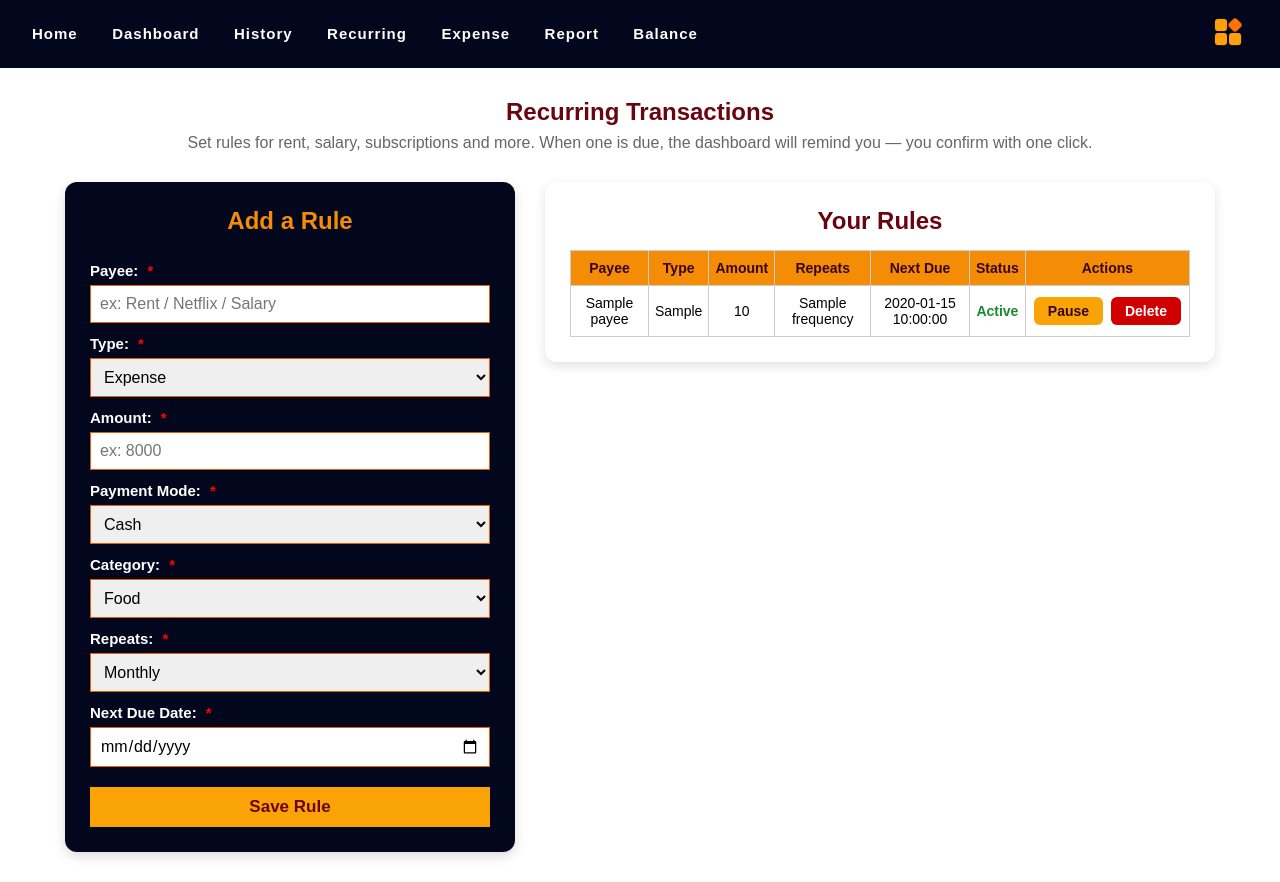
After one commit to Arya13819/Kharcha-Khabhar-K2, a Flask app: page /recurring in a window 1280 px wide. The commit adds this page. Run offline with Flask 3, Linux system fonts and the light colour scheme; the visitor is signed in with stand-in values (Sample User, id 1); a database or web service that is not in the repository returns one stand-in record (values such as "Sample title"); some libraries are stand-ins or nearby versions.

Commit message:
v1.2: recurring transactions with due reminders

```diff
--- a/app.py
+++ b/app.py
@@ -21,9 +21,11 @@ from fpdf import FPDF
 from database import (
     get_db_connection, get_cursor, month_expr, create_tables, IS_POSTGRES
 )
+from recurring import recurring_bp
 
 app = Flask(__name__)
 bcrypt = Bcrypt(app)
+app.register_blueprint(recurring_bp)
 
 # Secret key comes from the environment in production (never hardcode it).
 app.secret_key = os.environ.get("SECRET_KEY", "dev-only-key-change-me")
--- a/static/app.js
+++ b/static/app.js
@@ -147,6 +147,21 @@ document.addEventListener("DOMContentLoaded", function () {
         removeQueryParam("submitted");
     }
 
+    if (params.has("recurring_added") && params.get("recurring_added") === "true") {
+        alert("Recurring transaction added to your history!");
+        removeQueryParam("recurring_added");
+    }
+
+    if (params.has("saved") && params.get("saved") === "true") {
+        alert("Recurring rule saved!");
+        removeQueryParam("saved");
+    }
+
+    if (params.has("deleted_rule") && params.get("deleted_rule") === "true") {
+        alert("Recurring rule deleted.");
+        removeQueryParam("deleted_rule");
+    }
+
     if (params.has("updated") && params.get("updated") === "true") {
         alert("Transaction updated!");
         removeQueryParam("updated");
--- a/static/styles.css
+++ b/static/styles.css
@@ -879,3 +879,164 @@ tr:nth-child(even) {
     .chart-box { padding: 15px 10px; }
     .chart-box h3 { font-size: 17px; }
 }
+
+
+/* ================= Recurring transactions (v1.2) ================= */
+.recurring-page {
+    padding: 30px 20px;
+    max-width: 1150px;
+    margin: auto;
+}
+
+.recurring-page h1 {
+    text-align: center;
+    color: var(--Rosewood);
+    margin-bottom: 8px;
+}
+
+.recurring-sub {
+    text-align: center;
+    color: #666;
+    margin-bottom: 30px;
+}
+
+.recurring-grid {
+    display: flex;
+    flex-wrap: wrap;
+    gap: 30px;
+    align-items: flex-start;
+    justify-content: center;
+}
+
+.recurring-form-box {
+    flex: 1 1 320px;
+    max-width: 400px;
+    background: var(--Rich_black);
+    border-radius: 12px;
+    padding: 25px;
+    box-shadow: 0 4px 12px rgba(0,0,0,0.15);
+}
+
+.recurring-form-box h2 {
+    color: var(--Princeton_orange);
+    text-align: center;
+    margin-bottom: 15px;
+}
+
+.rec-form { display: flex; flex-direction: column; }
+
+.rec-form label {
+    color: white;
+    font-weight: bold;
+    font-size: 15px;
+    margin-top: 12px;
+    text-align: left;
+}
+
+.rec-form input, .rec-form select {
+    padding: 9px;
+    margin-top: 6px;
+    border: 1px solid var(--Persimmon);
+    box-sizing: border-box;
+    width: 100%;
+    font-size: 16px;
+}
+
+.rec-form button {
+    margin-top: 20px;
+    padding: 10px;
+    font-size: 17px;
+    font-weight: 700;
+    color: var(--Rosewood);
+    background-color: var(--Orange_web);
+    border: none;
+    cursor: pointer;
+}
+
+.rec-form button:hover { background: #ff9800; color: black; }
+
+.recurring-list-box {
+    flex: 2 1 420px;
+    background: #fff;
+    border-radius: 12px;
+    padding: 25px;
+    box-shadow: 0 4px 12px rgba(0,0,0,0.12);
+}
+
+.recurring-list-box h2 {
+    color: var(--Rosewood);
+    text-align: center;
+    margin-bottom: 15px;
+}
+
+.rules-scroll { overflow-x: auto; -webkit-overflow-scrolling: touch; }
+
+.recurring-list-box table { width: 100%; min-width: 620px; box-shadow: none; }
+.recurring-list-box th, .recurring-list-box td { font-size: 14px; padding: 9px 6px; }
+
+.no-rules { text-align: center; color: #888; padding: 30px 10px; }
+
+.due-badge {
+    background: var(--Engineering_orange);
+    color: white;
+    font-size: 11px;
+    font-weight: bold;
+    padding: 2px 7px;
+    border-radius: 10px;
+    margin-left: 6px;
+    white-space: nowrap;
+}
+
+.status-active { color: #1a8a2e; font-weight: bold; }
+.status-paused { color: #999; font-weight: bold; }
+
+/* Dashboard reminder cards */
+.reminder-title {
+    color: var(--Penn_red);
+    margin-bottom: 12px;
+}
+
+#due-reminders { max-width: 800px; margin: 0 auto 30px auto; }
+
+.reminder-card {
+    display: flex;
+    justify-content: space-between;
+    align-items: center;
+    gap: 12px;
+    background: #FFF6E5;
+    border-left: 6px solid var(--Selective_yellow);
+    border-radius: 8px;
+    padding: 14px 18px;
+    margin-bottom: 10px;
+    box-shadow: 0 2px 8px rgba(0,0,0,0.08);
+}
+
+.reminder-info { font-size: 15px; color: var(--Rich_black); }
+
+.reminder-date {
+    display: block;
+    font-size: 13px;
+    color: #8a6d00;
+    margin-top: 3px;
+}
+
+.reminder-btn {
+    background: var(--Engineering_orange);
+    color: white;
+    border: none;
+    font-weight: bold;
+    font-size: 14px;
+    padding: 9px 16px;
+    border-radius: 6px;
+    cursor: pointer;
+    white-space: nowrap;
+}
+
+.reminder-btn:hover { background: var(--Penn_red); }
+
+@media (max-width: 600px) {
+    .recurring-page { padding: 20px 12px; }
+    .recurring-form-box, .recurring-list-box { padding: 16px 12px; }
+    .reminder-card { flex-direction: column; align-items: stretch; text-align: center; }
+    .reminder-btn { width: 100%; }
+}
--- a/templates/balance.html
+++ b/templates/balance.html
@@ -13,6 +13,7 @@
             <a href="{{url_for('home')}}">Home</a>
             <a href="{{url_for('dashboard')}}">Dashboard</a>
             <a href="{{url_for('history')}}">History</a>
+            <a href="{{url_for('recurring.recurring')}}">Recurring</a>
             <a href="{{url_for('expense')}}">Expense</a>
             <a href="{{url_for('report')}}">Report</a>
             <a href="{{url_for('balance')}}">Balance</a>
--- a/templates/edit.html
+++ b/templates/edit.html
@@ -12,6 +12,7 @@
             <a href="{{ url_for('home') }}">Home</a>
             <a href="{{ url_for('dashboard') }}">Dashboard</a>
             <a href="{{ url_for('history') }}">History</a>
+            <a href="{{ url_for('recurring.recurring') }}">Recurring</a>
             <a href="{{ url_for('expense') }}">Expense</a>
             <a href="{{ url_for('report') }}">Report</a>
             <a href="{{ url_for('balance') }}">Balance</a>
--- a/templates/expense.html
+++ b/templates/expense.html
@@ -12,6 +12,7 @@
             <a href="{{url_for('home')}}">Home</a>
             <a href="{{url_for('dashboard')}}">Dashboard</a>
             <a href="{{url_for('history')}}">History</a>
+            <a href="{{url_for('recurring.recurring')}}">Recurring</a>
             <a href="{{url_for('expense')}}">Expense</a>
             <a href="{{url_for('report')}}">Report</a>
             <a href="{{url_for('balance')}}">Balance</a>
--- a/templates/history.html
+++ b/templates/history.html
@@ -12,6 +12,7 @@
             <a href="{{url_for('home')}}">Home</a>
             <a href="{{url_for('dashboard')}}">Dashboard</a>
             <a href="{{url_for('history')}}">History</a>
+            <a href="{{url_for('recurring.recurring')}}">Recurring</a>
             <a href="{{url_for('expense')}}">Expense</a>
             <a href="{{url_for('report')}}">Report</a>
             <a href="{{url_for('balance')}}">Balance</a>
--- a/templates/index.html
+++ b/templates/index.html
@@ -14,6 +14,7 @@
             <a href="{{url_for('home')}}">Home</a>
             <a href="{{url_for('dashboard')}}">Dashboard</a>
             <a href="{{url_for('history')}}">History</a>
+            <a href="{{url_for('recurring.recurring')}}">Recurring</a>
             <a href="{{url_for('expense')}}">Expense</a>
             <a href="{{url_for('report')}}">Report</a>
             <a href="{{url_for('balance')}}">Balance</a>
--- /dev/null
+++ b/templates/recurring.html
@@ -0,0 +1,142 @@
+<!DOCTYPE html>
+<html lang="en">
+<head>
+    <meta charset="UTF-8">
+    <meta name="viewport" content="width=device-width, initial-scale=1.0">
+    <link rel="stylesheet" href="{{ url_for('static', filename='styles.css') }}">
+    <title>Recurring | K2</title>
+</head>
+<body>
+    <header>
+        <div class="nav-left">
+            <a href="{{url_for('home')}}">Home</a>
+            <a href="{{url_for('dashboard')}}">Dashboard</a>
+            <a href="{{url_for('history')}}">History</a>
+            <a href="{{url_for('recurring.recurring')}}">Recurring</a>
+            <a href="{{url_for('expense')}}">Expense</a>
+            <a href="{{url_for('report')}}">Report</a>
+            <a href="{{url_for('balance')}}">Balance</a>
+        </div>
+        <div class="nav-right">
+            <img src="{{ url_for('static', filename='images/image.png') }}" alt="profile-menu" id="profile-icon">
+            <div class="dropdown-content" id="dropdown-menu">
+                <a href="{{ url_for('tips') }}" target="_blank">Tips</a>
+                <a href="{{ url_for('forgot_password') }}">Change Password</a>
+                <a href="{{ url_for('logout') }}">Log Out</a>
+            </div>
+        </div>
+    </header>
+
+    <section class="recurring-page">
+        <h1>Recurring Transactions</h1>
+        <p class="recurring-sub">Set rules for rent, salary, subscriptions and more.
+           When one is due, the dashboard will remind you — you confirm with one click.</p>
+
+        <div class="recurring-grid">
+            <div class="recurring-form-box">
+                <h2>Add a Rule</h2>
+                <form action="{{ url_for('recurring.recurring_add') }}" method="POST" class="rec-form">
+                    <label>Payee: <span class="required-star">*</span></label>
+                    <input type="text" name="payee" placeholder="ex: Rent / Netflix / Salary" required>
+
+                    <label>Type: <span class="required-star">*</span></label>
+                    <select name="transaction_type" required>
+                        <option value="Expense">Expense</option>
+                        <option value="Income">Income</option>
+                    </select>
+
+                    <label>Amount: <span class="required-star">*</span></label>
+                    <input type="number" name="amount" step="0.01" placeholder="ex: 8000" required>
+
+                    <label>Payment Mode: <span class="required-star">*</span></label>
+                    <select name="payment_mode" required>
+                        <option value="Cash">Cash</option>
+                        <option value="Credit Card">Credit Card</option>
+                        <option value="Debit Card">Debit Card</option>
+                        <option value="Online Transfer">Online Transfer</option>
+                    </select>
+
+                    <label>Category: <span class="required-star">*</span></label>
+                    <select name="category" required>
+                        <option value="Food">Food</option>
+                        <option value="Transport">Transport</option>
+                        <option value="Shopping">Shopping</option>
+                        <option value="Cosmetics">Cosmetics</option>
+                        <option value="Others">Others</option>
+                    </select>
+
+                    <label>Repeats: <span class="required-star">*</span></label>
+                    <select name="frequency" required>
+                        <option value="Weekly">Weekly</option>
+                        <option value="Monthly" selected>Monthly</option>
+                        <option value="Yearly">Yearly</option>
+                    </select>
+
+                    <label>Next Due Date: <span class="required-star">*</span></label>
+                    <input type="date" name="next_due" required>
+
+                    <button type="submit">Save Rule</button>
+                </form>
+            </div>
+
+            <div class="recurring-list-box">
+                <h2>Your Rules</h2>
+                {% if rules %}
+                <div class="rules-scroll">
+                    <table>
+                        <thead>
+                            <tr>
+                                <th>Payee</th>
+                                <th>Type</th>
+                                <th>Amount</th>
+                                <th>Repeats</th>
+                                <th>Next Due</th>
+                                <th>Status</th>
+                                <th>Actions</th>
+                            </tr>
+                        </thead>
+                        <tbody>
+                            {% for rule in rules %}
+                            <tr>
+                                <td>{{ rule.payee }}</td>
+                                <td>{{ rule.transaction_type }}</td>
+                                <td>{{ rule.amount }}</td>
+                                <td>{{ rule.frequency }}</td>
+                                <td>
+                                    {{ rule.next_due }}
+                                    {% if rule.active and rule.next_due <= today %}
+                                    <span class="due-badge">DUE</span>
+                                    {% endif %}
+                                </td>
+                                <td>
+                                    {% if rule.active %}
+                                    <span class="status-active">Active</span>
+                                    {% else %}
+                                    <span class="status-paused">Paused</span>
+                                    {% endif %}
+                                </td>
+                                <td class="actions-cell">
+                                    <form action="{{ url_for('recurring.recurring_toggle', rule_id=rule.id) }}" method="POST">
+                                        <button type="submit" class="action-btn edit-btn">
+                                            {{ 'Pause' if rule.active else 'Resume' }}
+                                        </button>
+                                    </form>
+                                    <form action="{{ url_for('recurring.recurring_delete', rule_id=rule.id) }}" method="POST"
+                                          onsubmit="return confirm('Delete this rule? (Past transactions stay in history)');">
+                                        <button type="submit" class="action-btn delete-btn">Delete</button>
+                                    </form>
+                                </td>
+                            </tr>
+                            {% endfor %}
+                        </tbody>
+                    </table>
+                </div>
+                {% else %}
+                <p class="no-rules">No rules yet. Add your first one — rent and salary are good starters.</p>
+                {% endif %}
+            </div>
+        </div>
+    </section>
+    <script src="{{ url_for('static', filename='app.js') }}"></script>
+</body>
+</html>
--- a/templates/report.html
+++ b/templates/report.html
@@ -12,6 +12,7 @@
             <a href="{{url_for('home')}}">Home</a>
             <a href="{{url_for('dashboard')}}">Dashboard</a>
             <a href="{{url_for('history')}}">History</a>
+            <a href="{{url_for('recurring.recurring')}}">Recurring</a>
             <a href="{{url_for('expense')}}">Expense</a>
             <a href="{{url_for('report')}}">Report</a>
             <a href="{{url_for('balance')}}">Balance</a>
```
Also changed, not shown: database.py (+13 -0 lines), recurring.py (added, +242 -0 lines), sql/migration_v1_2_recurring.sql (added, +17 -0 lines), templates/dashboard.html (+30 -0 lines).
